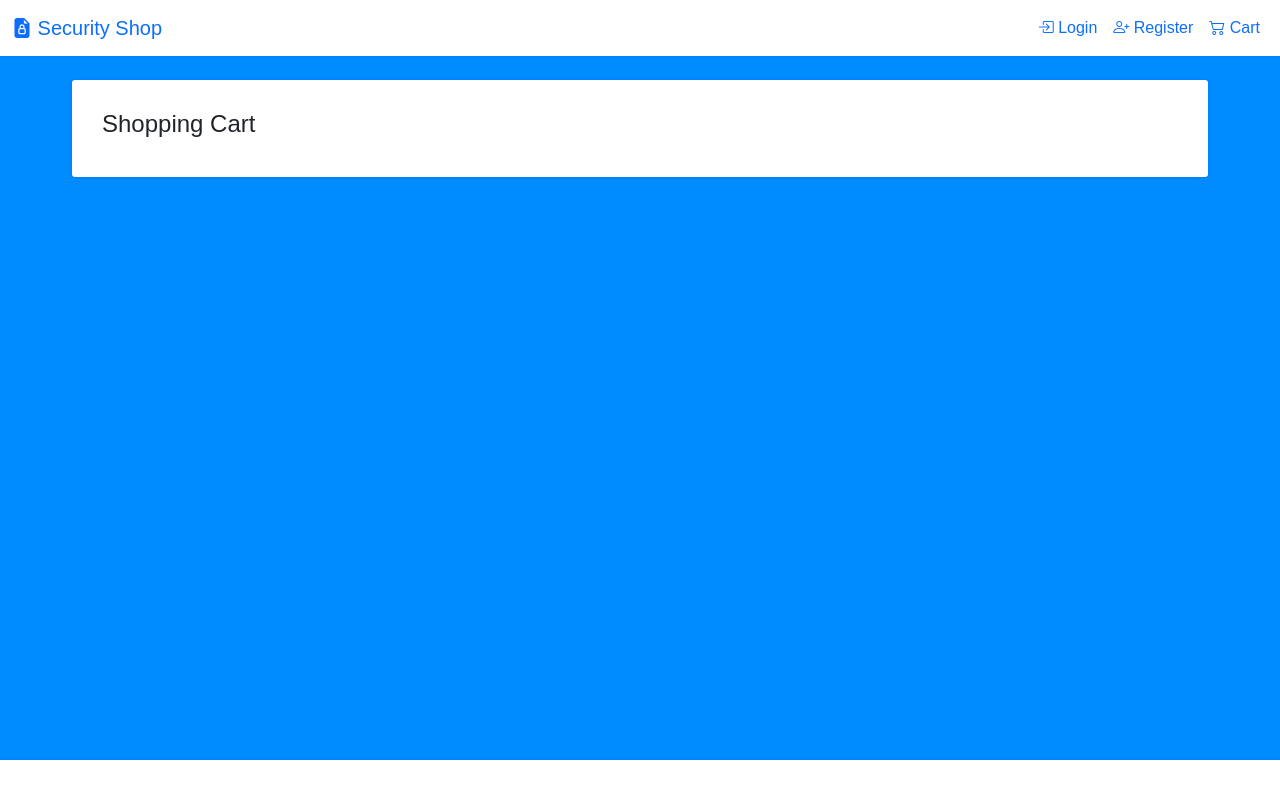
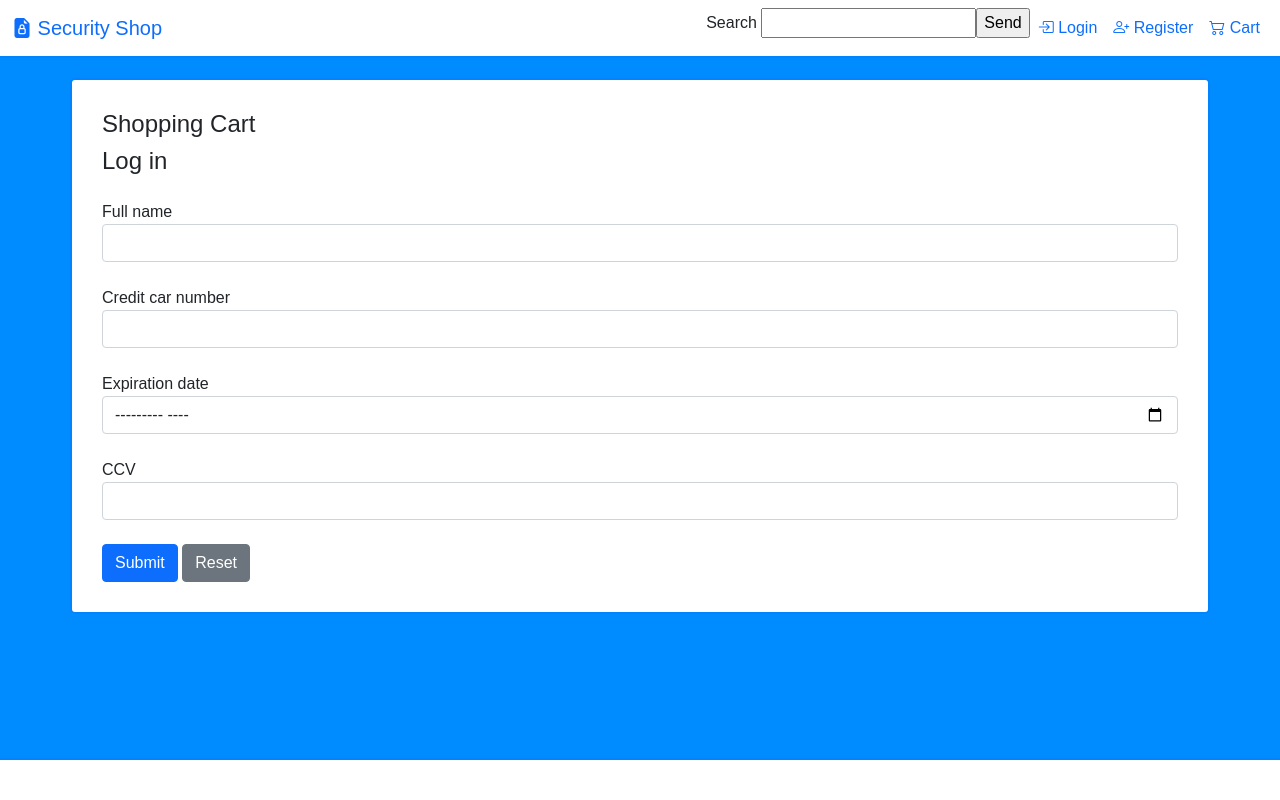
Before and after one commit to WilleTheCoder/Project-Security-Shop, a PHP site: page /shop.php in a window 1280 px wide. Run offline with PHP 8.4, Linux system fonts and the light colour scheme.

```diff
--- a/config.php
+++ b/config.php
@@ -1,4 +1,9 @@
 <?php
+
+//XSS (and CSRF) protecc
+header("Set-Cookie: name=value; HttpOnly; SameSite=lax");
+header("Content-Security-Policy: img-src * default-src 'self' script-src 'none'; style-src *; ");
+
 /* Database credentials. Assuming you are running MySQL
 server with default setting (user 'root' with no password) */
 define('DB_SERVER', 'localhost');
--- a/navbar.php
+++ b/navbar.php
@@ -3,6 +3,10 @@
 			<a class="navbar-brand" href="index.php"> <i class="bi bi-file-earmark-lock-fill"></i> Security Shop</a>
 			<div>
 				<ul class="navbar-nav justify-content-end">
+
+					<form action="index.php" method="get">
+					Search <input type="text" name="search"><input type ="submit" name="search_form_submit" value="Send">
+					</form>
 
 					<?php
 					if (isset($_SESSION['name'])) {
--- a/shop.php
+++ b/shop.php
@@ -1,6 +1,14 @@
 <?php
 // Starting session
 session_start();
+// Include config file
+require_once "config.php";
+
+//token for authentication when purchasing
+$token = bin2hex(random_bytes(16));
+
+
+
 ?>
 
 <!DOCTYPE html>
@@ -22,6 +30,38 @@ session_start();
     ?>
     <div class="container">
         <h4>Shopping Cart</h4>
+
+        <form action="<?php echo htmlspecialchars($_SERVER["PHP_SELF"]); ?>" method="post">
+            <h4>Log in</h4>
+            <input type="hidden" value="<?php echo $token; ?>" />
+
+            <div class="form-group mt-4">
+                <label>Full name</label>
+                <input type="text" name="f_name" class="form-control">
+            </div>
+
+            <div class="form-group mt-4">
+                <label>Credit car number</label>
+                <input type="number" name="cc_nbr" class="form-control">
+            </div>
+
+            <div class="form-group mt-4">
+                <label>Expiration date</label>
+                <input type="month" name="exp_date" class="form-control">
+            </div>
+
+            <div class="form-group mt-4">
+                <label>CCV</label>
+                <input type="number" name="ccv" class="form-control">
+            </div>
+
+            <div class="form-group mt-4">
+                <input type="submit" class="btn btn-primary" value="Submit">
+                <input type="reset" class="btn btn-secondary ml-2" value="Reset">
+            </div>
+
+        </form>
+
     </div>
 
     </div>
```
Also changed, not shown: index.php (+60 -2 lines).
